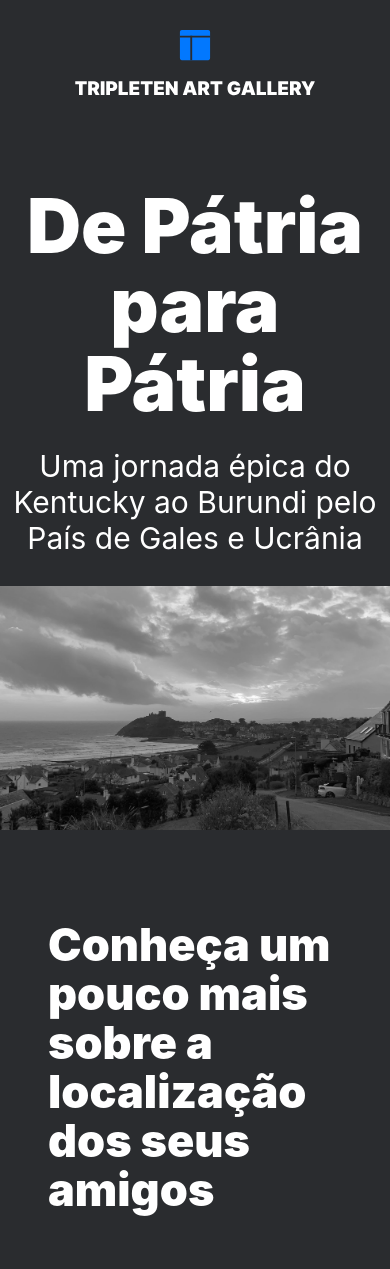
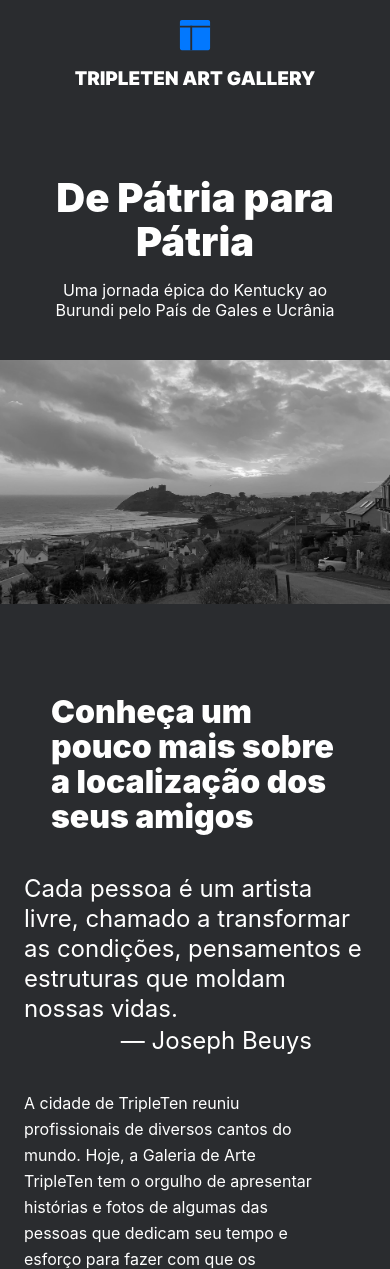
Before and after one commit to ericdoouro/web_project_homeland, a plain HTML site: page index.html in a window 390 px wide. Shown: the top 1269 px of the page. Drawn offline with Linux system fonts and the light colour scheme; a web font is replaced by a local one.

Commit message:
Auteracao de responcividade de todas as dimencoes

```diff
--- a/blocks/footer.css
+++ b/blocks/footer.css
@@ -13,19 +13,6 @@
     margin: 0;
 }
 
-@media screen and (max-width: 768px) {
-
-    .footer {
-        margin: 0 auto;
-    }
-
-    .footer__text {
-        font-size: 14px;
-        line-height: 16px;
-        margin: 0 auto;
-    }
-}
-
 @media screen and (max-width: 320px) {
 
     .footer {
@@ -39,3 +26,16 @@
         max-width: 166px;
     }
 }
+
+@media screen and (max-width: 768px) {
+
+    .footer {
+        margin: 0 auto;
+    }
+
+    .footer__text {
+        font-size: 14px;
+        line-height: 16px;
+        margin: 0 auto;
+    }
+}
--- a/blocks/header.css
+++ b/blocks/header.css
@@ -3,3 +3,31 @@
     justify-content: center;
     margin: 0 auto;
 }
+
+.header__logo {
+    align-items: center;
+    width: 254px;
+    height: 70px;
+    padding-bottom: 90px;
+}
+
+@media screen and (max-width: 320px) {
+
+    .header__logo {
+        margin: 0;
+        align-items: center;
+        width: 188px;
+        height: 52px;
+        padding-bottom: 50px;
+    }
+}
+
+@media screen and (max-width: 768px) {
+
+    .header__logo {
+        margin: 0 auto;
+        width: 254px;
+        height: 66px;
+        padding-bottom: 90px;
+    }
+}
--- a/blocks/intro.css
+++ b/blocks/intro.css
@@ -10,7 +10,7 @@
     font-size: 52px;
     font-weight: 900;
     line-height: 58px;
-    margin: 0;
+
     max-width: 830px;
     margin-bottom: 40px;
 }
@@ -20,7 +20,7 @@
     font-size: 24px;
     font-weight: 400;
     line-height: 34px;
-    margin: 0;
+
     max-width: 738px;
     margin-bottom: 10px;
 }
@@ -31,7 +31,7 @@
     font-weight: 400;
     line-height: 34px;
     text-align: right;
-    margin: 0;
+
     max-width: 732px;
     margin-bottom: 32px;
 }
@@ -41,11 +41,11 @@
     font-size: 16px;
     font-weight: 400;
     line-height: 26.08px;
-    margin: 0;
+
     max-width: 722px;
 }
 
-@media screen and (max-width: 768px) {
+@media screen and (max-width: 1024px) {
 
     .intro {
         flex-direction: column;
@@ -56,7 +56,6 @@
     .intro__title {
         font-size: 45px;
         line-height: 49px;
-        padding: 0 24px 50px;
         max-width: 530px;
     }
 
@@ -81,19 +80,19 @@
     }
 }
 
-@media screen and (max-width: 320px) {
+@media screen and (max-width: 544px) {
 
     .intro {
         flex-direction: column;
-        margin-bottom: 88px;
-        padding: 0 16px 0;
+        padding-bottom: 88px;
     }
 
     .intro__title {
         font-size: 32px;
         line-height: 35px;
-        padding: 0 16px 40px;
-        max-width: 228px;
+        max-width: 288px;
+        margin: 0 auto;
+        padding-bottom: 40px;
     }
 
     .intro__text-one {
@@ -107,7 +106,7 @@
         line-height: 34px;
         max-width: 288px;
         margin: 0;
-        margin-bottom: 32px;
+        padding-bottom: 32px;
     }
 
     .intro__text-three {
--- a/blocks/lead.css
+++ b/blocks/lead.css
@@ -10,9 +10,9 @@
     font-size: 96px;
     font-weight: 900;
     line-height: 100px;
-    margin: 0 280px 0;
     max-width: 720px;
-    margin-bottom: 32px;
+    padding-bottom: 32px;
+    margin: 0 auto;
 }
 
 .lead__description {
@@ -21,17 +21,16 @@
     font-size: 30px;
     font-weight: 400;
     line-height: 36px;
-    margin: 0 280px 0;
-    margin-bottom: 64px;
+    padding-bottom: 64px;
     max-width: 720px;
-
+    margin: 0 auto;
 }
 
 .lead__img {
     padding-bottom: 92px;
 }
 
-@media screen and (max-width: 768px) {
+@media screen and (max-width: 1024px) {
 
     .lead {
         margin: 0 auto;
@@ -57,7 +56,7 @@
     }
 }
 
-@media screen and (max-width: 320px) {
+@media screen and (max-width: 544px) {
 
     .lead {
         margin: 0 auto;
@@ -66,15 +65,19 @@
     .lead__title {
         font-size: 40px;
         line-height: 44px;
-        margin: 0 auto;
+        padding-left: 46px;
+        padding-right: 46px;
         padding-bottom: 16px;
-        max-width: 228px;
+        max-width: 288px;
     }
 
     .lead__description {
         font-size: 16px;
         line-height: 20px;
+        padding-left: 16px;
+        padding-right: 16px;
         margin: 0 auto;
         padding-bottom: 40px;
+        max-width: 288px;
     }
 }
--- a/blocks/logo.css
+++ b/blocks/logo.css
@@ -1,31 +1,3 @@
 .logo {
     display: flex;
 }
-
-.header__logo {
-    align-items: center;
-    width: 254px;
-    height: 70px;
-    padding-bottom: 90px;
-}
-
-@media screen and (max-width: 768px) {
-
-    .header__logo {
-        margin: 0 auto;
-        width: 254px;
-        height: 66px;
-        padding-bottom: 90px;
-    }
-}
-
-@media screen and (max-width: 320px) {
-
-    .header__logo {
-        margin: 0;
-        align-items: center;
-        width: 188px;
-        height: 52px;
-        padding-bottom: 50px;
-    }
-}
--- a/blocks/page.css
+++ b/blocks/page.css
@@ -8,14 +8,14 @@
     margin: 0 auto;
 }
 
-@media screen and (max-width: 768px) {
+@media screen and (max-width: 1024px) {
     .page {
         padding: 30px 0px 24px;
         margin: 0 auto;
     }
 }
 
-@media screen and (max-width: 320px) {
+@media screen and (max-width: 544px) {
     .page {
         padding: 20px 0px 24px;
         margin: 0 auto;
```
Also changed, not shown: 2 other files.
